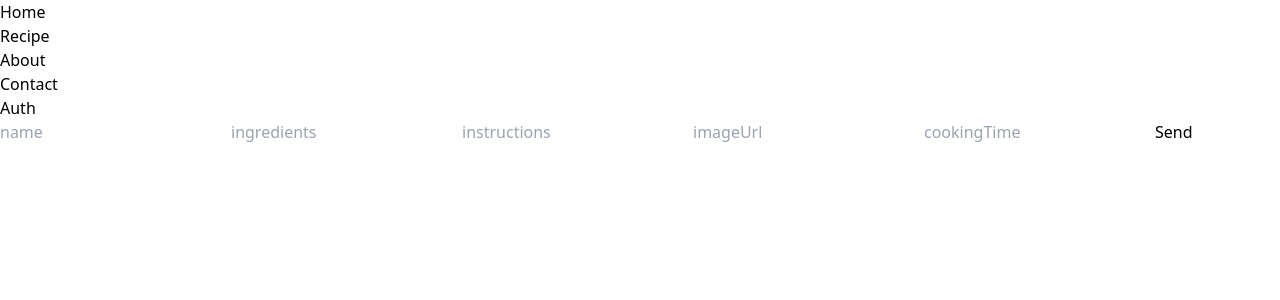
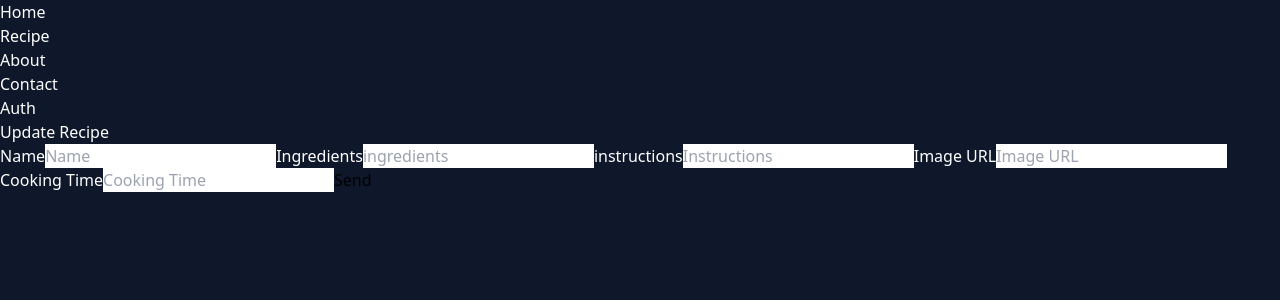
Before and after one commit to bayramovmurad/tarifler.az, a React (Vite) app in the folder frontend/: page /create-recipe in a window 1280 px wide. Shown: the top 300 px of the page. Built offline with nearby package versions, Linux system fonts and the light colour scheme; no server answers.

Commit message:
chore(frontend): certain minor changes were made.

```diff
--- a/frontend/src/components/profile/recipeUpdate.jsx
+++ b/frontend/src/components/profile/recipeUpdate.jsx
@@ -4,9 +4,11 @@ import { useForm } from 'react-hook-form';
 import { useGlobalContext } from "../../context/context";
 import { useEffect } from 'react';
 import { useUpdateRecipe } from "../../query/recipeQuery";
+import { useNavigate } from "react-router-dom";
 
 const RecipeUpdate = () => {
-    const { recipeUpdate, handleRecipeUpdate } = useGlobalContext();
+    const navigate = useNavigate();
+    const { recipeUpdate } = useGlobalContext();
     const {mutate:updateRecipe} = useUpdateRecipe();
     const { register, handleSubmit, reset, setValue, formState: { errors } } = useForm({
         defaultValues: { _id: "", name: "", ingredients: "", instructions: "", imageUrl: "", cookingTime: "", userOwner: "" }
@@ -29,8 +31,8 @@ const RecipeUpdate = () => {
             updateRecipe(data,{
                 onSuccess: (response) => {
                     toast.success(response.message);
-                    handleRecipeUpdate(null);
                     reset();
+                    navigate('/recipe');
                 },
                 onError: () => {
                     toast.error("Something went wrong");
@@ -45,36 +47,52 @@ const RecipeUpdate = () => {
 
     return (
         <form onSubmit={handleSubmit(onSubmit)} className="absolute top-20 flex flex-col w-[500px] max-w-full mx-auto gap-y-4 mt-10">
+            <h3 className="text-white font-semibold text-2xl pb-4">Update Recipe</h3>
+            <label className="text-white font-semibold leading-[10px]" htmlFor="name">Name</label>
             <input
                 className="border border-black p-2 rounded-md"
                 type="text"
+                id="name"
                 placeholder="Name"
-                {...register("name", { required: true })}
+                {...register("name", { required: "name is required" })}
             />
+            {errors.name && <p className="text-red-500">{errors.name.message}</p>}
+            <label className="text-white font-semibold leading-[10px]" htmlFor="ingredients">Ingredients</label>
             <input
                 className="border border-black p-2 rounded-md"
                 type="text"
-                placeholder="Ingredients"
-                {...register("ingredients", { required: true })}
+                id="ingredients"
+                placeholder="ingredients"
+                {...register("ingredients", { required: "ingredients is required" })}
             />
+            {errors.ingredients && <p className="text-red-500">{errors.ingredients.message}</p>}
+            <label className="text-white font-semibold leading-[10px]" htmlFor="instructions">instructions</label>
             <input
                 className="border border-black p-2 rounded-md"
                 type="text"
+                id="instructions"
                 placeholder="Instructions"
-                {...register("instructions", { required: true })}
+                {...register("instructions", { required: "instructions is required" })}
             />
+            {errors.instructions && <p className="text-red-500">{errors.instructions.message}</p>}
+            <label className="text-white font-semibold leading-[10px]" htmlFor="instructions">Image URL</label>
             <input
                 className="border border-black p-2 rounded-md"
                 type="text"
+                id="imgUrl"
                 placeholder="Image URL"
-                {...register("imageUrl", { required: true })}
+                {...register("imageUrl", { required: "imageUrl is required" })}
             />
+            {errors.imageUrl && <p className="text-red-500">{errors.imageUrl.message}</p>}
+            <label className="text-white font-semibold leading-[10px]" htmlFor="instructions">Cooking Time</label>
             <input
+                id="cookingTime"
                 className="border border-black p-2 rounded-md"
                 type="number"
                 placeholder="Cooking Time"
-                {...register("cookingTime", { required: true })}
+                {...register("cookingTime", { required: "cookingTime is required" })}
             />
+            {errors.cookingTime && <p className="text-red-500">{errors.cookingTime.message}</p>}
             <input className="border border-black text-white bg-black hover:bg-white hover:text-black font-semibold duration-300" type="submit" value="Send" />
         </form>
     );
--- a/frontend/src/components/profile/userUpdate.jsx
+++ b/frontend/src/components/profile/userUpdate.jsx
@@ -36,7 +36,7 @@ const UserUpdate = () => {
         <div>
             <form onSubmit={handleSubmit(onSubmit)}>
                 <div>
-                    <label>Username:</label>
+                    <label className="text-white font-semibold">Username:</label>
                     <input
                         className='border w-full p-2 border-black rounded-md mt-2'
                         type="text"
--- a/frontend/src/components/recipe/recipeList.jsx
+++ b/frontend/src/components/recipe/recipeList.jsx
@@ -1,6 +1,6 @@
 const RecipeList = ({ recipe }) => {
   return (
-    <div className="bg-white shadow-2xl p-5 text-black mb-4" key={recipe._id}>
+    <div className="bg-white rounded-md p-5 text-black mb-8" key={recipe._id}>
       <h2 className="font-semibold text-2xl">{recipe.name}</h2>
       <img className="mx-auto my-4 rounded-md" src={recipe.imageUrl} alt={recipe.name} />
       <h3 className="mb-2 text-xl">{recipe.ingredients}</h3>
--- a/frontend/src/index.css
+++ b/frontend/src/index.css
@@ -1,3 +1,11 @@
 @tailwind base;
 @tailwind components;
 @tailwind utilities;
+
+body{
+    background-color: #0f172a;
+    color: white;
+}
+input{
+    color: black;
+}
--- a/frontend/src/pages/createRecipe.jsx
+++ b/frontend/src/pages/createRecipe.jsx
@@ -19,7 +19,7 @@ const CreateRecipe = () => {
       addRecipe(data, {
         onSuccess: (response) => {
           toast.success(response.message);
-          navigate('/');
+          navigate('/')
         },
         onError: () => {
           toast.error(response.message);
@@ -36,48 +36,54 @@ const CreateRecipe = () => {
   }
 
   return (
-    <form onSubmit={handleSubmit(onSubmit)} className="flex flex-col w-[500px] max-w-full mx-auto gap-y-4 mt-10">
+    <form onSubmit={handleSubmit(onSubmit)} className="flex flex-col w-[500px] max-w-full mx-auto gap-y-2 mt-10">
+      <h3 className="text-white font-semibold text-2xl pb-4">Update Recipe</h3>
+      <label className="text-white font-semibold leading-[10px]" htmlFor="name">Name</label>
       <input
         className="border border-black p-2 rounded-md"
         type="text"
-        placeholder="name"
-        name="name"
-        {...register("name",{ required: "Password is required" })}
+        id="name"
+        placeholder="Name"
+        {...register("name", { required: "name is required" })}
       />
-      {errors.name && <p className="text-red-500">{errors.password.message}</p> }
+      {errors.name && <p className="text-red-500">{errors.name.message}</p>}
+      <label className="text-white font-semibold leading-[10px]" htmlFor="ingredients">Ingredients</label>
       <input
         className="border border-black p-2 rounded-md"
         type="text"
+        id="ingredients"
         placeholder="ingredients"
-        name="ingredients"
-        {...register("ingredients",{ required: "Password is required" })}
+        {...register("ingredients", { required: "ingredients is required" })}
       />
-      {errors.ingredients && <p className="text-red-500">{errors.password.message}</p>}
+      {errors.ingredients && <p className="text-red-500">{errors.ingredients.message}</p>}
+      <label className="text-white font-semibold leading-[10px]" htmlFor="instructions">instructions</label>
       <input
         className="border border-black p-2 rounded-md"
         type="text"
-        placeholder="instructions"
-        name="instructions"
-       {...register("instructions",{ required: "Password is required" })}
+        id="instructions"
+        placeholder="Instructions"
+        {...register("instructions", { required: "instructions is required" })}
       />
-      {errors.instructions && <p className="text-red-500">{errors.password.message}</p>}
+      {errors.instructions && <p className="text-red-500">{errors.instructions.message}</p>}
+      <label className="text-white font-semibold leading-[10px]" htmlFor="instructions">Image URL</label>
       <input
         className="border border-black p-2 rounded-md"
         type="text"
-        placeholder="imageUrl"
-        name="imageUrl"
-      {...register("imageUrl",{ required: "Password is required" })}
+        id="imgUrl"
+        placeholder="Image URL"
+        {...register("imageUrl", { required: "imageUrl is required" })}
       />
-      {errors.imageUrl && <p className="text-red-500">{errors.password.message}</p>}
+      {errors.imageUrl && <p className="text-red-500">{errors.imageUrl.message}</p>}
+      <label className="text-white font-semibold leading-[10px]" htmlFor="instructions">Cooking Time</label>
       <input
+        id="cookingTime"
         className="border border-black p-2 rounded-md"
         type="number"
-        placeholder="cookingTime"
-        name="cookingTime"
-       {...register("cookingTime",{ required: "Password is required" })}
+        placeholder="Cooking Time"
+        {...register("cookingTime", { required: "cookingTime is required" })}
       />
-      {errors.cookingTime && <p className="text-red-500">{errors.password.message}</p>}
-      <input className="border border-black text-white bg-black hover:bg-white hover:text-black font-semibold duration-300" type="Submit" value="Send" />
+      {errors.cookingTime && <p className="text-red-500">{errors.cookingTime.message}</p>}
+      <input className="border border-black text-white bg-black hover:bg-white hover:text-black font-semibold duration-300" type="submit" value="Send" />
     </form>
   );
 }
--- a/frontend/src/pages/profile.jsx
+++ b/frontend/src/pages/profile.jsx
@@ -19,9 +19,13 @@ const Profile = () => {
     return (
         <div className='w-[500px] mx-auto mt-10'>
             <div>
-                <h2 className='shadow-lg p-2 text-2xl font semibold'>{username}</h2>
-                {isFormVisible && <UserUpdate />}
-                <div className='flex justify-between mt-3'>
+                <h2 className='border-white border rounded-lg p-2 text-2xl font semibold'>{username}</h2>
+                {isFormVisible && (
+                    <div className="fixed inset-0 bg-gray-800 bg-opacity-90 flex pt-24 justify-center z-50">
+                        <UserUpdate />
+                    </div>
+                )}
+                <div className='flex justify-between mt-6'>
                     <button
                         className='border border-black px-20 py-1 rounded-md bg-black text-white hover:bg-white hover:text-black hover:font-semibold duration-300'
                         type="button"
```
Also changed, not shown: frontend/src/components/profile/userRecipes.jsx (+4 -4 lines).
